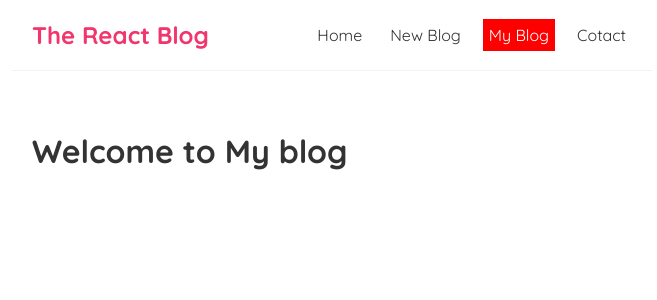
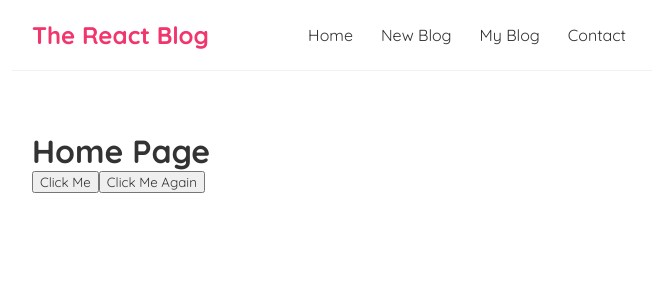
Before and after one commit to arindom38/React-Basic, a React (Create React App) app in the folder my-blog/: page / in a window 1280 px wide. Shown: the top 300 px of the page, without its empty margins (308-965 px from the left). Built offline with nearby package versions, Linux system fonts and the light colour scheme.

Commit message:
add clcik Events

```diff
--- a/my-blog/src/Home.js
+++ b/my-blog/src/Home.js
@@ -1,7 +1,17 @@
 const Home = () => {
+    const handleClick = (e) => {
+        console.log("Hello Coders",e)
+    }
+
+    const handleClickAgain = (name,e) => {
+        console.log("Hello Mr. "+name,e)
+    }
     return (
         <div className="home">
-            <h1>Welcome to My blog</h1>
+            <h1>Home Page</h1>
+            <button onClick={handleClick}>Click Me</button>
+            {/* handleClickAgain("Pijush") will print without click events, but with anonymous function call it call only click event */}
+            <button onClick={(e) => handleClickAgain("Pijush",e)}>Click Me Again</button>
         </div>
      );
 }
--- a/my-blog/src/navbar.js
+++ b/my-blog/src/navbar.js
@@ -7,13 +7,8 @@ const Navbar = () => {
             <div className="links">
                 <a href="/">Home</a>
                 <a href="/Create">New Blog</a>
-                {/* Inline styles can be added (Not a good practice) */}
-                <a href="/Myblog" style={{
-                    color: "white",
-                    backgroundColor: "red",
-                    border: "8px"
-                }}>My Blog</a>
-                <a href="/c=Contact">Cotact</a>
+                <a href="/Myblog">My Blog</a>
+                <a href="/Contact">Contact</a>
             </div>
         </nav>
     );
```
